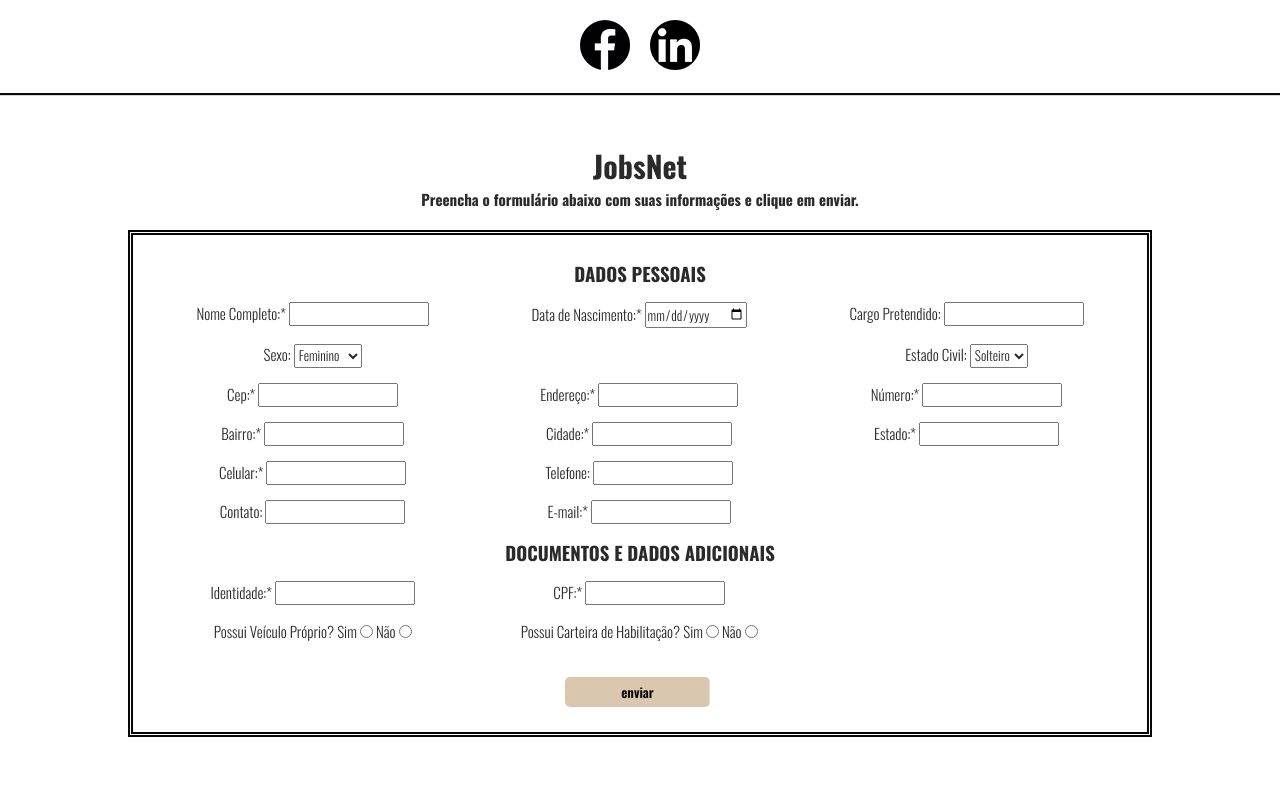
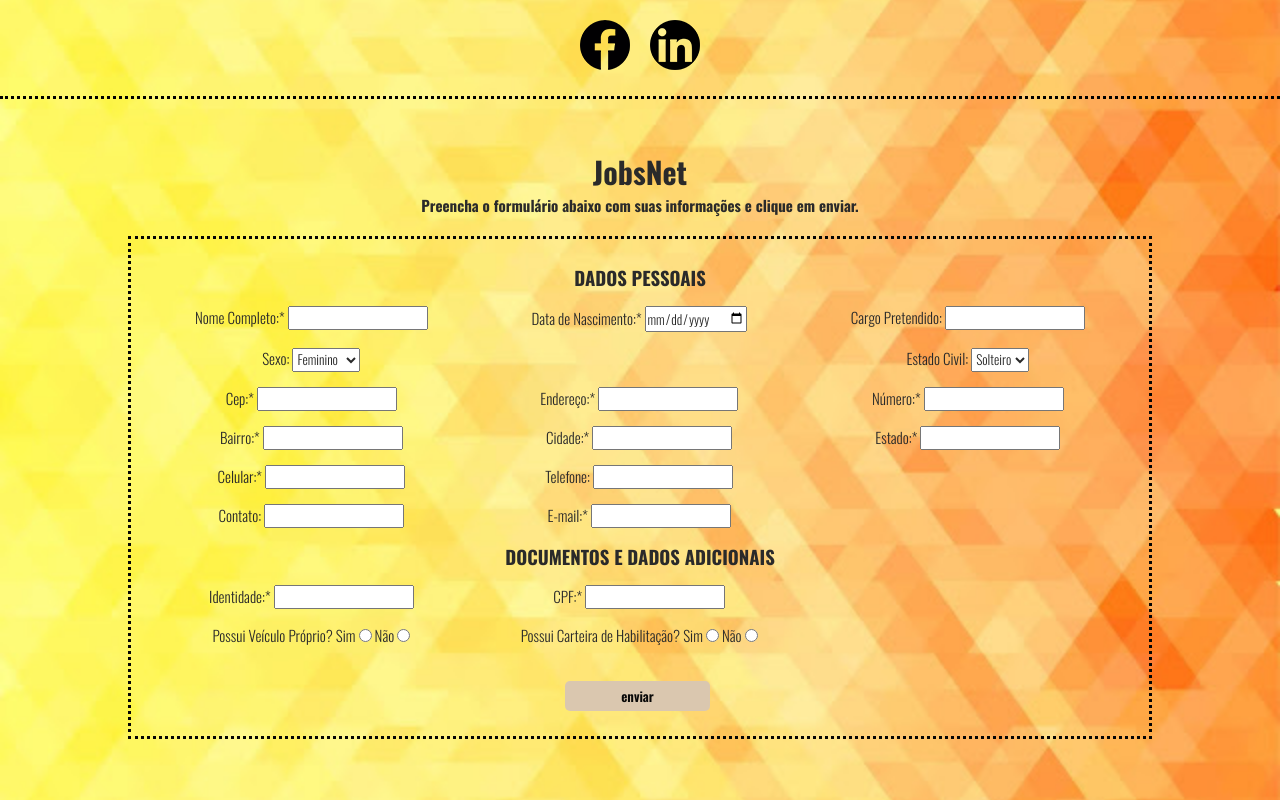
Before and after one commit to Tclps/projeto, a plain HTML site: page index.html in a window 1280 px wide. Drawn offline with nearby package versions, Linux system fonts and the light colour scheme.

Commit message:
Add files via upload

```diff
--- a/css.css
+++ b/css.css
@@ -8,7 +8,7 @@
 ul {
     list-style: none;
     font-style: semi-bold;
-    font-size: 10px;
+    font-size: 20px;
 }
 a {
     text-decoration: none;
@@ -23,7 +23,7 @@ header {
     justify-content: space-around;
     align-items: center;
     padding: 10px;
-    box-shadow: 1px 1px 1px 1px #0c0c0c;
+    border-bottom: 3px dotted #000;
     margin-bottom: 50px;
  }
 
@@ -70,7 +70,7 @@ p {
     width: 80%;
     margin: 0 auto;
     padding: 25px;
-    border: thick double #050505;
+    border: dotted #050505;
     margin-top: 20px;
     display: grid;
     gap: 15px;
```
Also changed, not shown: Wallpaper laranja e amarelo.jpg (added).
